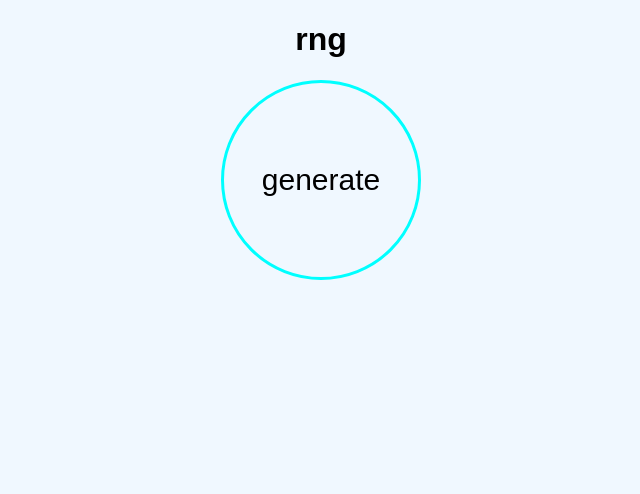
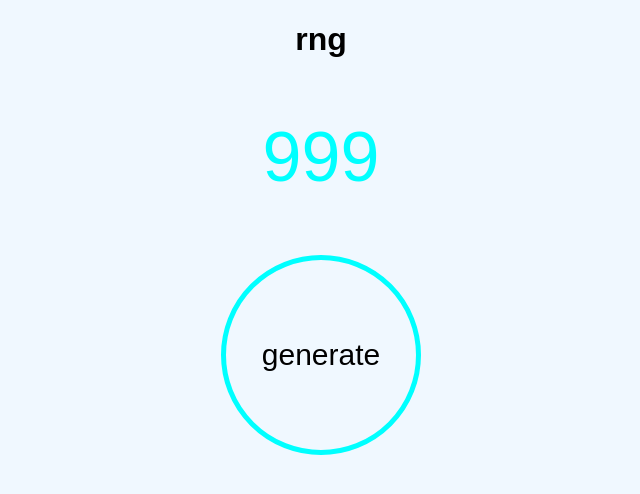
Before and after one commit to pedro-p1/rng, a plain HTML site: page index.html in a window 1280 px wide. Shown: the whole page, without its empty margins (319-959 px from the left). Drawn offline with Linux system fonts and the light colour scheme.

Commit message:
improved ux

```diff
--- a/index.html
+++ b/index.html
@@ -2,12 +2,16 @@
 <html lang="en">
 <head>
     <meta charset="UTF-8">
-    <meta name="viewport" content="width=device-width, initial-scale=1.0">
+    <meta name="viewport" content="width=device-width, initial-scale=1.0", user-scalable="no">
+    <meta name="apple-mobile-web-app-capable" content="yes">
+    <meta name="apple-mobile-web-app-status-bar-style" content="black-translucent">
+
     <title>Random number generator</title>
     <link rel="stylesheet" href="styles.css">
 </head>
 <body>
     <h1>rng</h1>
+    <h2>999</h2>
     <button class="generate">generate</button>
 </body>
 </html>
--- a/styles.css
+++ b/styles.css
@@ -1,3 +1,10 @@
+* {
+  -webkit-user-select: none; /* Safari */
+  -moz-user-select: none;    /* Firefox */
+  -ms-user-select: none;     /* Edge */
+  user-select: none;         /* Standard */
+}
+
 body{
     font-family: sans-serif;
     background-color: aliceblue;
@@ -7,15 +14,21 @@ h1{
     cursor: default;
 }
 
+h2{
+    font-size: 70px;
+    font-weight: normal;
+    color: aqua;
+}
 .generate{
     height: 200px;
     width: 200px;
     border-radius: 50%;
     background-color: transparent;
-    border: solid;
+    border: 5px, solid;
     border-color: aqua;
     font-size: 30px;
     cursor: pointer;
+    color: black;
 }
 
 @media (prefers-color-scheme: dark) {
@@ -27,3 +40,9 @@ h1{
         color:aliceblue
     }
 }
+
+html, body {
+  height: 100%;
+  margin: 0;
+  overflow: hidden;
+}
```
